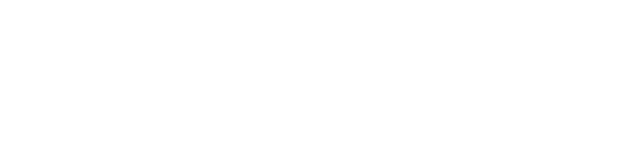
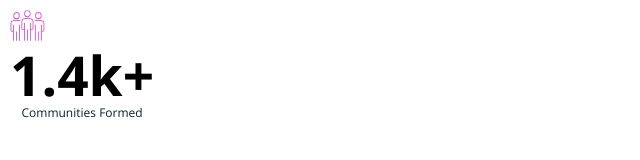
Before and after one commit to Iamronaldosunmu/huddle-landing-page-with-curved-sections, a plain HTML site: page index.html in a window 1280 px wide. Shown: the whole page, without its empty margins (0-640 px from the left). Drawn offline with nearby package versions, Linux system fonts and the light colour scheme.

Commit message:
Created the text info component and added fonts

```diff
--- a/css/styles.css
+++ b/css/styles.css
@@ -11,6 +11,7 @@
 }
 body {
   padding: 1rem;
+  font-family: "Open Sans", sans-serif;
 }
 /* Buttons */
 .btn {
@@ -77,6 +78,8 @@
 .intro__heading {
   font-size: 3rem;
   line-height: 1.3;
+  font-family: "Poppins", sans-serif;
+  font-weight: 700;
 }
 .intro__body {
   font-size: 1.5rem;
@@ -95,3 +98,21 @@
     margin: 5rem auto;
   }
 }
+/* Text Info */
+.text__info {
+  display: inline-block;
+}
+.text__info__number {
+  font-size: 5.5rem;
+  margin: 0;
+  font-weight: 700;
+}
+.icon-container img {
+  width: 35px;
+}
+.text__info__footer {
+  margin: 0;
+  color: var(--very-dark-cyan);
+  font-size: 1.2rem;
+  text-align: center;
+}
--- a/index.html
+++ b/index.html
@@ -13,8 +13,20 @@
     />
     <link rel="stylesheet" href="css/styles.css" />
     <link rel="stylesheet" href="css/normalize.css" />
-
+    <link rel="preconnect" href="https://fonts.gstatic.com" />
+    <link
+      href="https://fonts.googleapis.com/css2?family=Open+Sans:wght@400;600;700&family=Poppins:wght@700&display=swap"
+      rel="stylesheet"
+    />
     <title>Frontend Mentor | Huddle landing page with curved sections</title>
   </head>
-  <body></body>
+  <body>
+    <div class="text__info">
+      <div class="icon-container">
+        <img src="images/icon-communities.svg" />
+      </div>
+      <p class="text__info__number">1.4k+</p>
+      <p class="text__info__footer">Communities Formed</p>
+    </div>
+  </body>
 </html>
```
Also changed, not shown: components/TextInfo.html (added, +7 -0 lines).
